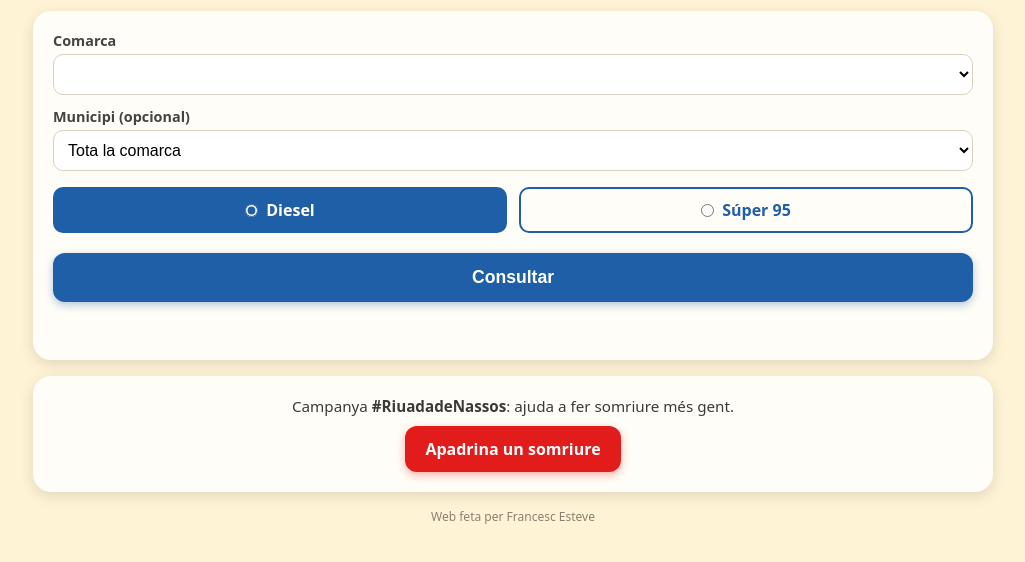
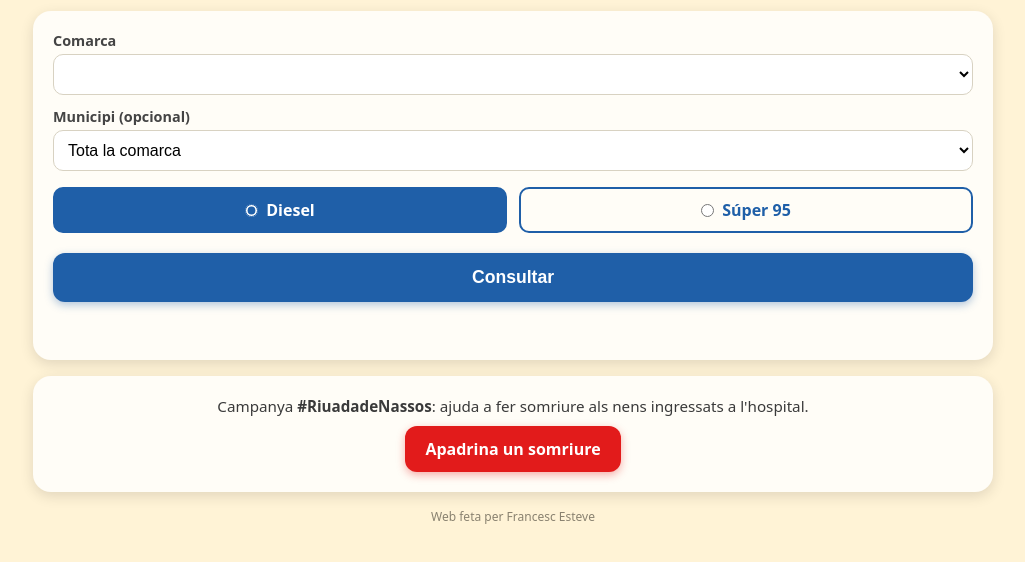
Before and after one commit to furansesuku/benzineres, a plain HTML site: page static/index.html in a window 1280 px wide. Shown: the part 88-650 px from the top of the page, without its empty margins (127-1152 px from the left). Drawn offline with Linux system fonts and the light colour scheme; no server answers.

Commit message:
incloure somriures

```diff
--- a/static/index.html
+++ b/static/index.html
@@ -276,7 +276,7 @@
     </section>
 
     <section class="targeta apadrina">
-      <p>Campanya <strong>#RiuadadeNassos</strong>: ajuda a fer somriure més gent.</p>
+      <p>Campanya <strong>#RiuadadeNassos</strong>: ajuda a fer somriure als nens ingressats a l'hospital.</p>
       <a href="https://www.stockcrowd.com/p2p/1799/Apadrinaunsomriure" target="_blank" rel="noopener">Apadrina un somriure</a>
     </section>
 
```
